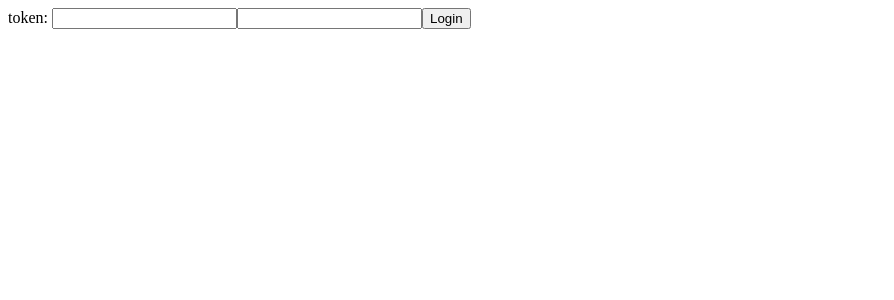
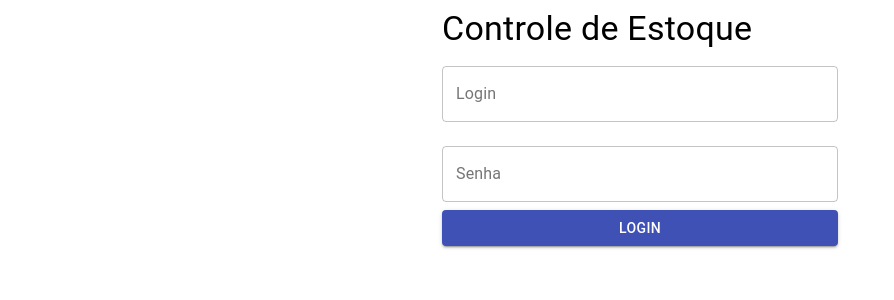
Before and after one commit to murilo9/desafio-brbatel, a React (Create React App) app in the folder estoque-app/: page / in a window 1280 px wide. Shown: the top 300 px of the page, without its empty margins (0-894 px from the left). Built offline with nearby package versions, Linux system fonts and the light colour scheme; the HTML template or start-up script is replaced by a standard one.

Commit message:
Layout da página de login

```diff
--- a/estoque-app/package.json
+++ b/estoque-app/package.json
@@ -3,6 +3,8 @@
   "version": "0.1.0",
   "private": true,
   "dependencies": {
+    "@material-ui/core": "^4.11.2",
+    "@material-ui/icons": "^4.11.2",
     "@testing-library/jest-dom": "^5.11.8",
     "@testing-library/react": "^11.2.3",
     "@testing-library/user-event": "^12.6.0",
--- a/estoque-app/src/pages/Login.tsx
+++ b/estoque-app/src/pages/Login.tsx
@@ -2,8 +2,14 @@ import React, { Component } from 'react'
 import axios from 'axios'
 import Cookies from 'js-cookie'
 import { Redirect } from 'react-router-dom'
+import Button from '@material-ui/core/Button';
+import { Container, Grid, Snackbar, TextField, Typography } from '@material-ui/core';
 
 type LoginState = {
+  snackbar: {
+    show: boolean,
+    message: string
+  },
   session: {
     token: string,
     user: string
@@ -29,6 +35,10 @@ export default class Login extends Component<{}, LoginState> {
   constructor(props: {} | Readonly<{}>){
     super(props);
     this.state = {
+      snackbar: {
+        message: '',
+        show: false
+      },
       session: {
         token: '',
         user: ''
@@ -36,13 +46,13 @@ export default class Login extends Component<{}, LoginState> {
     }
   }
 
-  componentDidMount(){
-    const expireDateMilis = Cookies.get('expire')
+  componentWillMount(){
+    console.log('componentWillMount')
+    const expireDateMilis = parseInt(Cookies.get('expire') as string)
     // Se houver a data de expiração da sessão slava nos cookies
     if(expireDateMilis){
-      const expireDate = new Date(expireDateMilis as string)
       // Se a sessão não tiver expirado
-      if(expireDate.getTime() >= new Date().getTime()){
+      if(expireDateMilis >= new Date().getTime()){
         // Salva os dados da sessão no state
         this.setState({
           session: {
@@ -57,13 +67,15 @@ export default class Login extends Component<{}, LoginState> {
   getLoginForm(): LoginForm {
     const loginInput = document.getElementById('input-username') as HTMLInputElement;
     const passwordInput = document.getElementById('input-password') as HTMLInputElement;
+    console.log(loginInput)
     return {
       username: loginInput ? loginInput.value : '',
       password: passwordInput ? passwordInput.value : ''
     }
   }
 
-  login(){
+  login(event: React.FormEvent<HTMLFormElement>){
+    event.preventDefault()
     const { username, password } = this.getLoginForm();
     axios({
       method: 'post',
@@ -89,7 +101,23 @@ export default class Login extends Component<{}, LoginState> {
         })
       }
     })
-    .catch(e => console.log(e))
+    .catch(e => {
+      this.setState({
+        snackbar: {
+          message: e.response.data,
+          show: true
+        }
+      })
+    })
+  }
+
+  handleClose(){
+    this.setState({
+      snackbar: {
+        message: '',
+        show: false
+      }
+    })
   }
 
   render(){
@@ -97,12 +125,40 @@ export default class Login extends Component<{}, LoginState> {
       return <Redirect to="/dashboard" />
     else
       return (
-        <form>
-          token: { this.state.session.token }
-          <input type="text" id="input-username" />
-          <input type="text" id="input-password" />
-          <button type="button" onClick={this.login.bind(this)}>Login</button>
-        </form>
+        <Container maxWidth="xs">
+          <Typography component="h1" variant="h4">Controle de Estoque</Typography>
+          <form noValidate onSubmit={this.login.bind(this)}>
+            <Grid container>
+              <Grid item xs={12}>
+                <TextField id="input-username"
+                label="Login"
+                fullWidth
+                variant="outlined"
+                margin="normal"/>
+              </Grid>
+              <Grid item xs={12}>
+                <TextField id="input-password"
+                label="Senha"
+                fullWidth
+                variant="outlined"
+                type="password"
+                margin="normal"/>
+              </Grid>
+              <Button
+                type="submit"
+                fullWidth
+                variant="contained"
+                color="primary"
+              >
+                Login
+              </Button>
+            </Grid>
+          </form>
+          <Snackbar open={this.state.snackbar.show}
+          autoHideDuration={6000}
+          onClose={this.handleClose.bind(this)}
+          message={this.state.snackbar.message}/>
+        </Container>
       )
   }
 }
```
Also changed, not shown: 1 other file (tests, documents, lock files or other folders).
